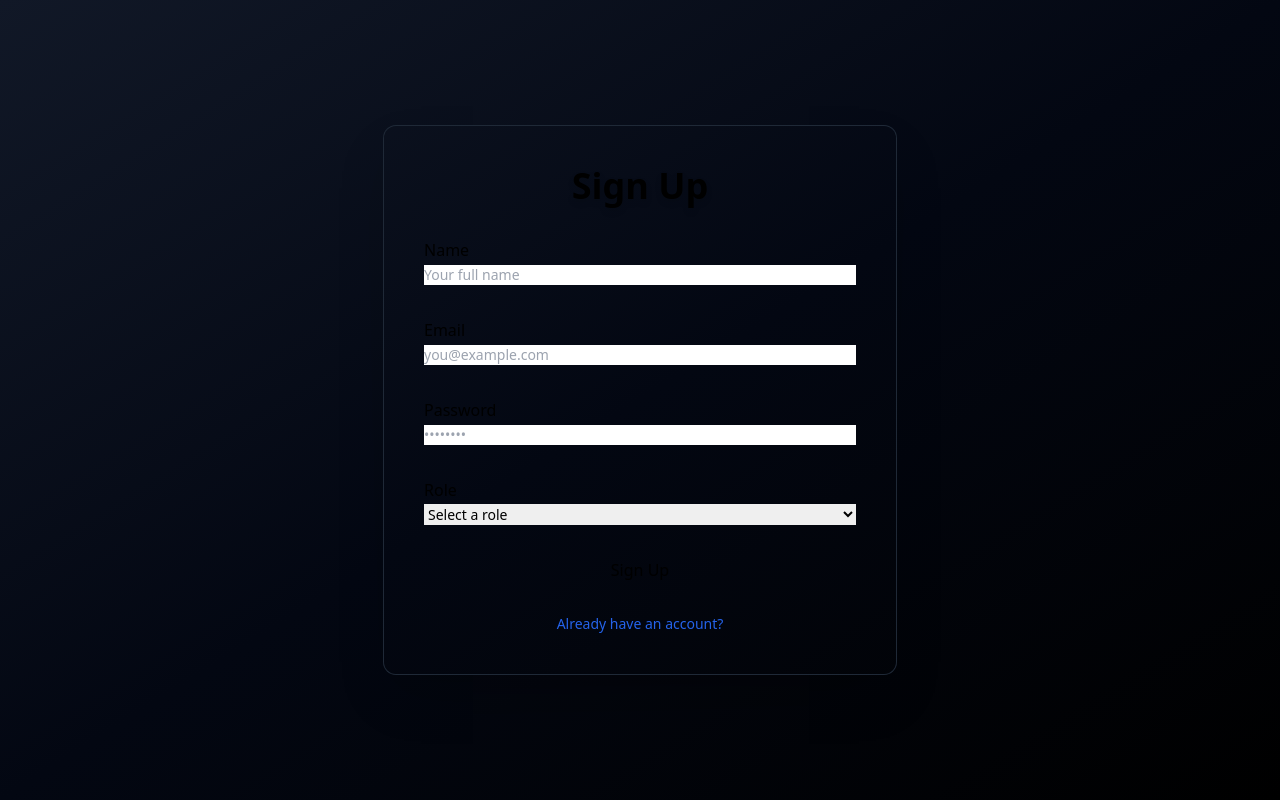
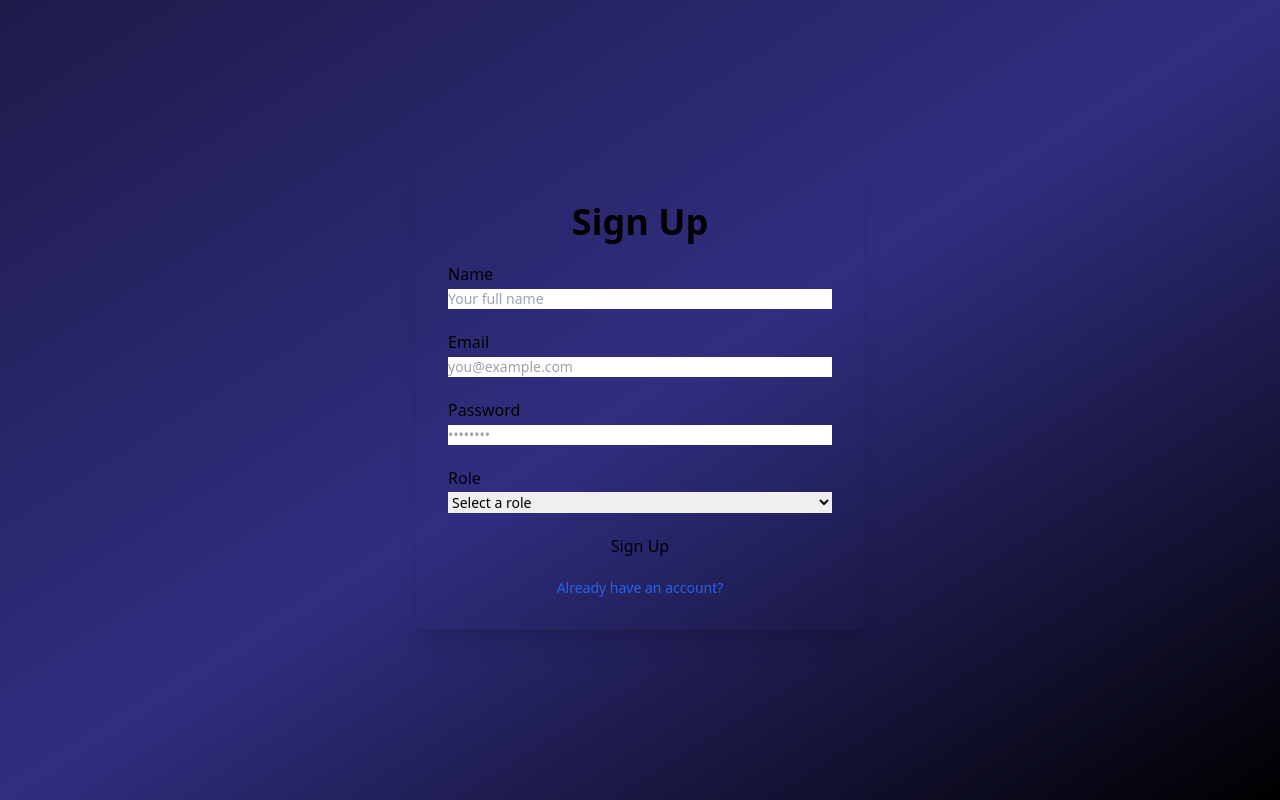
Before and after one commit to harshaggarwal9/Herp, a React (Vite) app in the folder frontend/: page /signUp in a window 1280 px wide. Built offline with nearby package versions, Linux system fonts and the light colour scheme; no server answers.

Commit message:
changes in css

```diff
--- a/frontend/src/components/Admin/AddSubject.jsx
+++ b/frontend/src/components/Admin/AddSubject.jsx
@@ -45,15 +45,15 @@ export default function CreateSubject() {
   };
 
   return (
-    <div className="min-h-screen flex items-center justify-center px-4 sm:px-6 py-8">
-      <div className="w-full max-w-xl bg-base-100 p-6 sm:p-8 shadow-lg rounded-2xl">
-        <h2 className="text-2xl font-bold mb-4 text-center">Create New Subject</h2>
+  <div className="w-screen min-h-screen flex items-center justify-center bg-gradient-to-br from-[#1e1b4b] via-[#111827] to-black px-4 py-12 sm:px-6 sm:py-8">
+    <div className="w-full max-w-xl bg-base-100 p-6 sm:p-8 shadow-xl rounded-2xl">
+      <h2 className="text-2xl sm:text-3xl font-bold mb-4 text-center text-white">Create New Subject</h2>
 
       <form onSubmit={handleSubmit} className="space-y-5">
         {/* Subject Name */}
         <div className="form-control w-full">
           <label className="label">
-              <span className="label-text font-medium">Subject Name</span>
+            <span className="label-text font-medium text-white">Subject Name</span>
           </label>
           <input
             type="text"
@@ -68,7 +68,7 @@ export default function CreateSubject() {
         {/* Class Multi-Select */}
         <div className="form-control w-full">
           <label className="label">
-              <span className="label-text font-medium">Assign to Classes</span>
+            <span className="label-text font-medium text-white">Assign to Classes</span>
           </label>
           <select
             multiple
@@ -84,7 +84,7 @@ export default function CreateSubject() {
             ))}
           </select>
           <label className="label">
-              <span className="label-text-alt text-xs sm:text-sm">
+            <span className="label-text-alt text-xs sm:text-sm text-gray-300">
               Hold <kbd className="kbd kbd-xs">Ctrl</kbd> (Windows) or{" "}
               <kbd className="kbd kbd-xs">⌘</kbd> (Mac) to select multiple.
             </span>
--- a/frontend/src/components/LoginPage.jsx
+++ b/frontend/src/components/LoginPage.jsx
@@ -29,9 +29,8 @@ const LoginPage = () => {
   };
 
   return (
-    <div className="flex items-center justify-center min-h-screen bg-gradient-to-br from-gray-900 via-gray-950 to-black px-4 sm:px-6 lg:px-8">
-
-      <form
+   <div className="flex items-center justify-center min-h-screen bg-gradient-to-br from-[#1e1b4b] via-[#312e81] to-black px-4 sm:px-6 lg:px-8">
+    <form
         onSubmit={handleSubmit}
        className="card w-full max-w-md sm:max-w-lg shadow-2xl bg-base-100 p-6 sm:p-10 space-y-6 sm:space-y-8 rounded-xl ring-1 ring-gray-800"
 
--- a/frontend/src/components/SignUp.jsx
+++ b/frontend/src/components/SignUp.jsx
@@ -21,14 +21,12 @@ function SignUp() {
   };
 
   return (
-    <div className="flex items-center justify-center min-h-screen bg-gradient-to-br from-gray-900 via-gray-950 to-black px-4 sm:px-6 lg:px-8">
-
+    <div className="flex items-center justify-center min-h-screen bg-gradient-to-br from-[#1e1b4b] via-[#312e81] to-black px-4 sm:px-6 lg:px-8">
       <form
         onSubmit={handleSubmit}
-       className="card w-full max-w-md sm:max-w-lg shadow-2xl bg-base-100 p-6 sm:p-10 space-y-6 sm:space-y-8 rounded-xl ring-1 ring-gray-800"
+        className="card w-full max-w-md shadow-xl bg-base-100 p-6 sm:p-8 space-y-5 rounded-lg"
       >
-        <h2 className="text-3xl sm:text-4xl font-extrabold text-center text-primary drop-shadow-md mb-4">
-
+        <h2 className="text-3xl sm:text-4xl font-bold text-center text-primary mb-2">
           Sign Up
         </h2>
 
```
Lines whose indentation alone changed are shown as unchanged.
